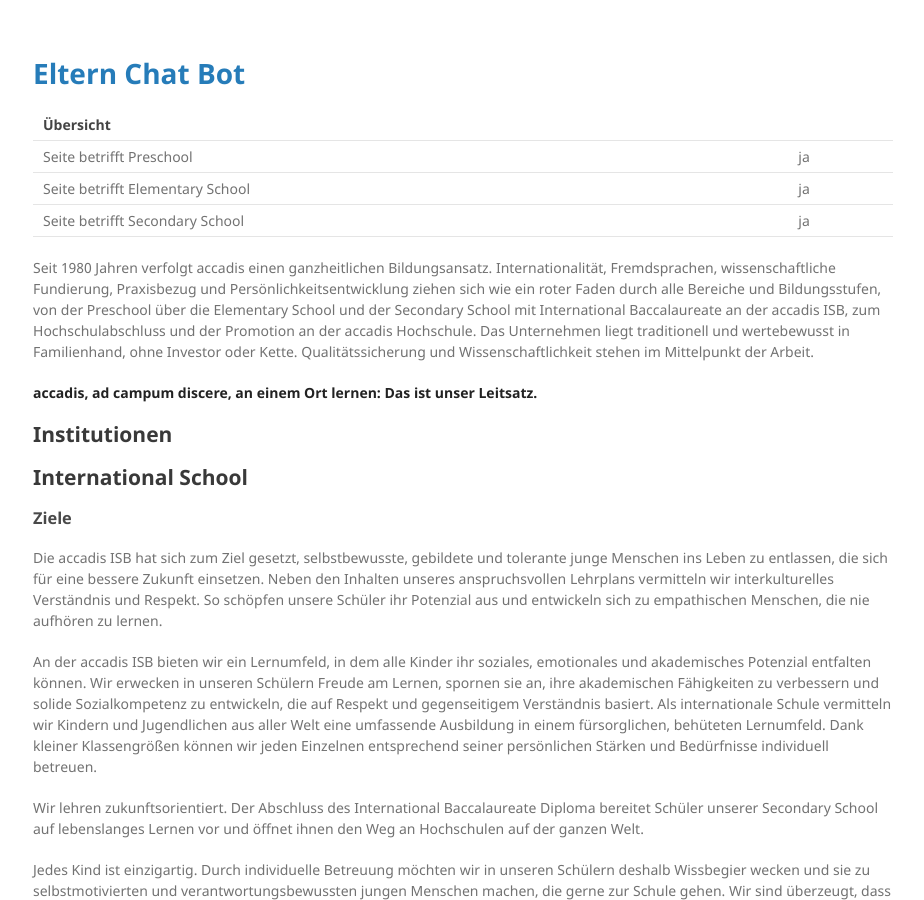
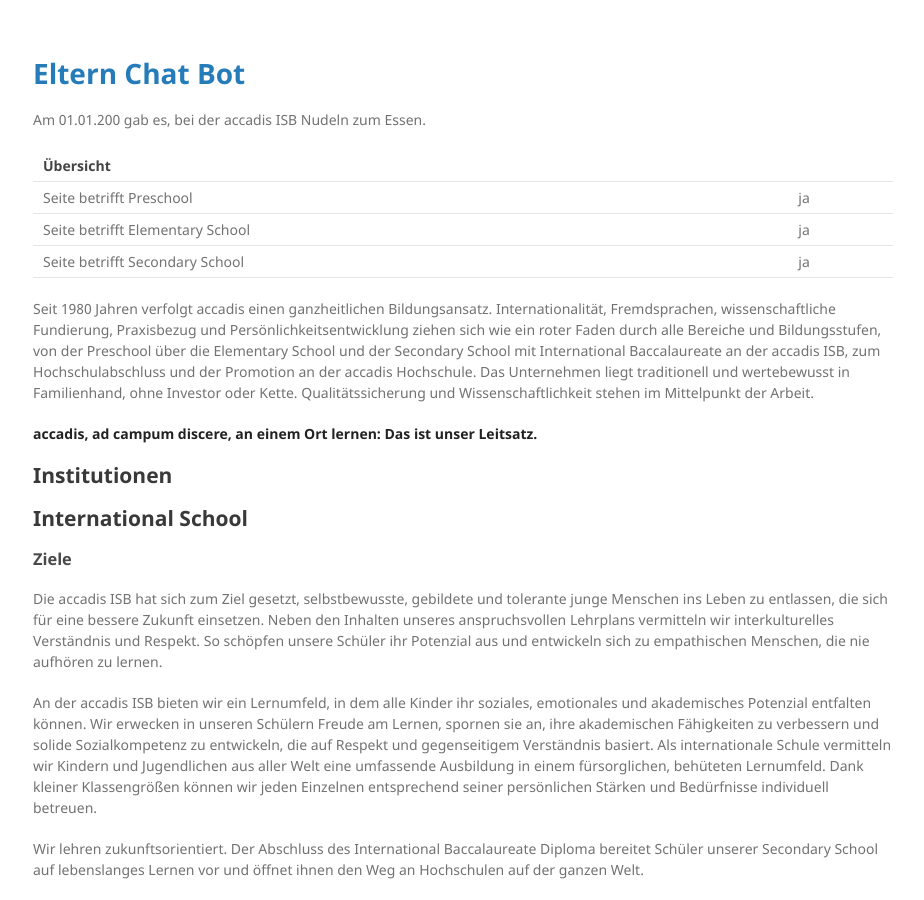
Before and after one commit to transresult/2504-chat-bot-source, a Jekyll site: the page built from de/Accadis_Bildung.md, in a window 1280 px wide and 900 px high. Shown: the whole window, without its empty margins (177-1101 px from the left). Built offline with Jekyll 4.4.1, drawn with Linux system fonts in a browser that asks for light colours; our own code applies the rules of GitHub Pages for plain Markdown files.

Commit message:
testing change rate in bot

```diff
--- a/de/Accadis_Bildung.md
+++ b/de/Accadis_Bildung.md
@@ -1,6 +1,9 @@
 ---
 title: accadis bildung
 ---
+
+Am 01.01.200 gab es, bei der accadis ISB Nudeln zum Essen.
+
 | Übersicht | |
 | --- | --- |
 | Seite betrifft Preschool | ja |
```
